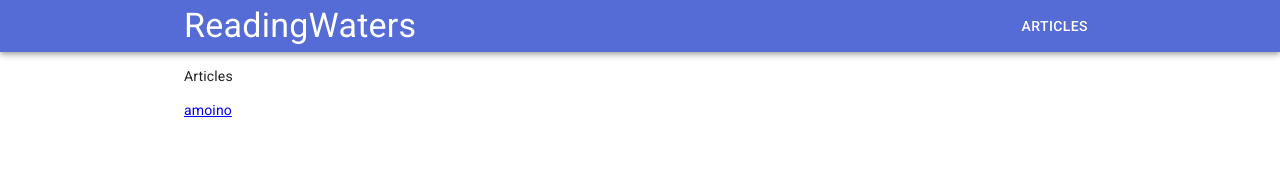
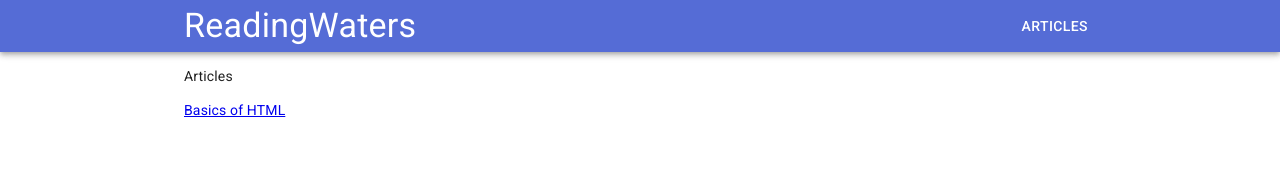
Before and after one commit to keith-waters/readingwaters.com, a Next.js app: page /articles in a window 1280 px wide. Shown: the top 192 px of the page. Built offline with nearby package versions, Linux system fonts and the light colour scheme.

Commit message:
Move /articles/index.js to /articles.js

```diff
--- a/pages/articles/index.js
+++ b/pages/articles.js
@@ -6,7 +6,7 @@ class Articles extends Component {
     return (
       <>
         <p>Articles</p>
-        <a href={'/articles/jam'} key={Math.random()}>amoino</a>
+        <Link href={'/articles/jam'} key={Math.random()}><a>Basics of HTML</a></Link>
       </>
     )
   }
```
